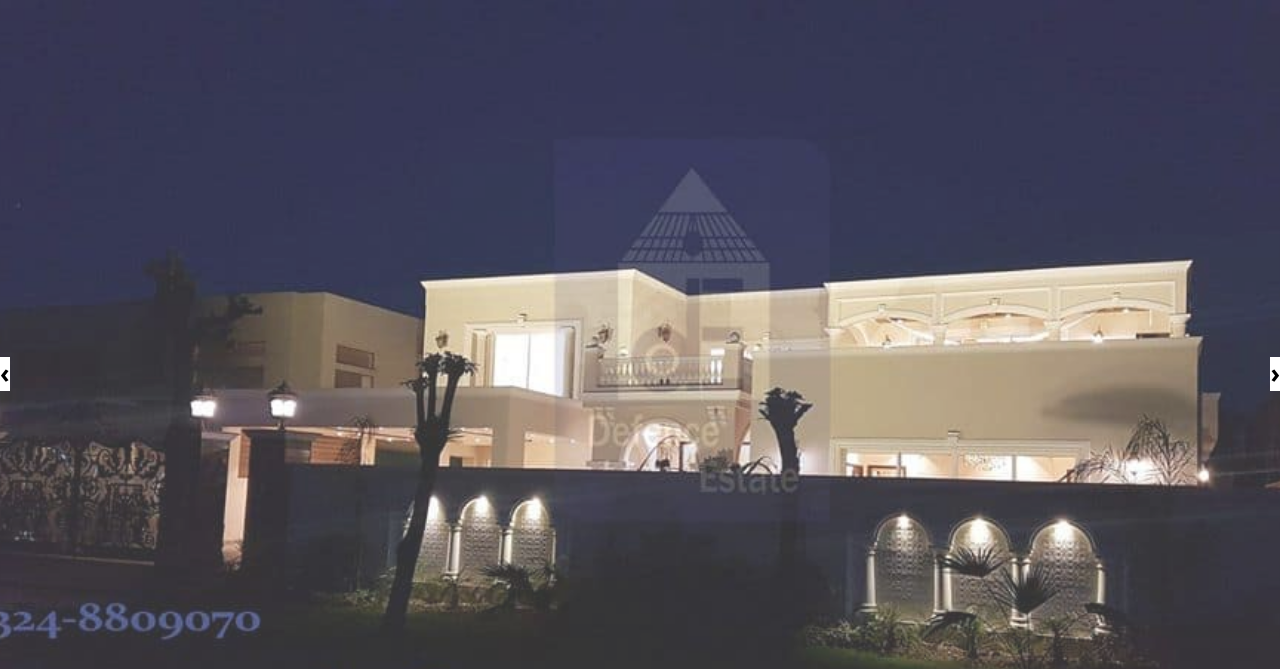
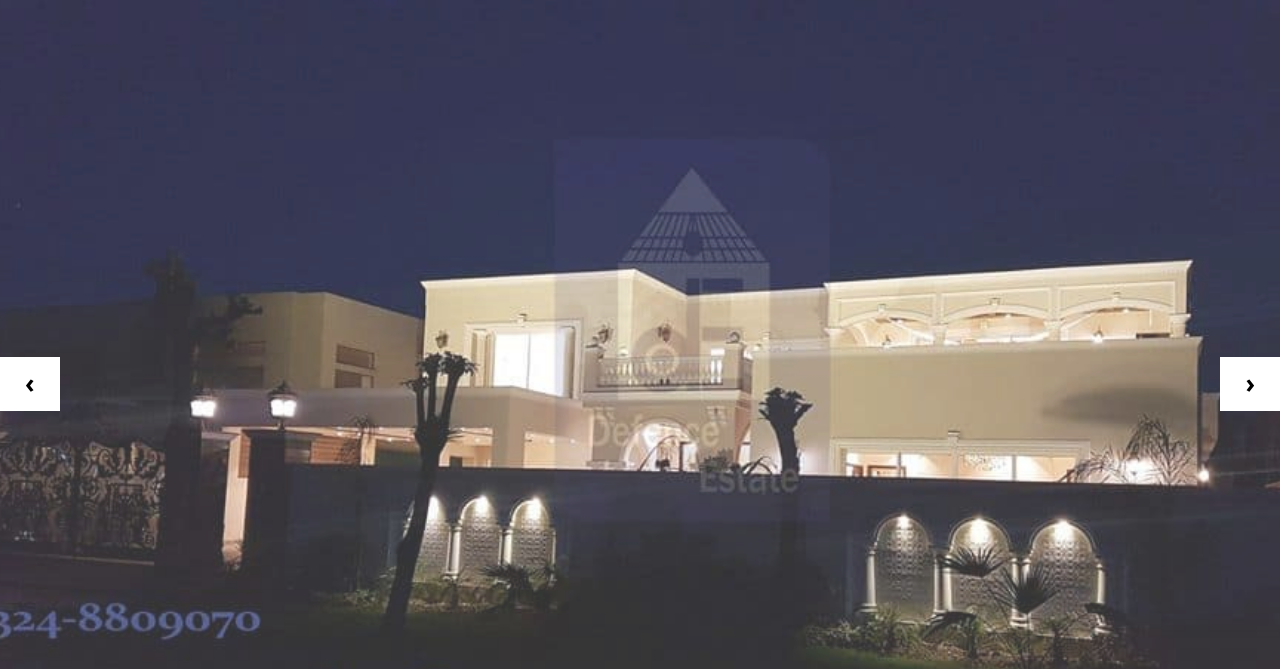
Before and after one commit to Malik-Saifullah/RealEstate, a plain HTML site: page index.html in a window 1280 px wide. Shown: the part 93-762 px from the top of the page. Drawn offline with Linux system fonts and the light colour scheme.

Commit message:
adding padding to slider btn

```diff
--- a/scss/main.scss
+++ b/scss/main.scss
@@ -450,7 +450,7 @@ a {
             .owl-prev,
             .owl-next {
                 background-color: #ffffff;
-                padding: 10px 25px;
+                padding: 10px 25px !important;
                 font-size: 26px;
                 line-height: 1.3;
                 font-weight: 700;
```
Also changed, not shown: scss/main.css.
